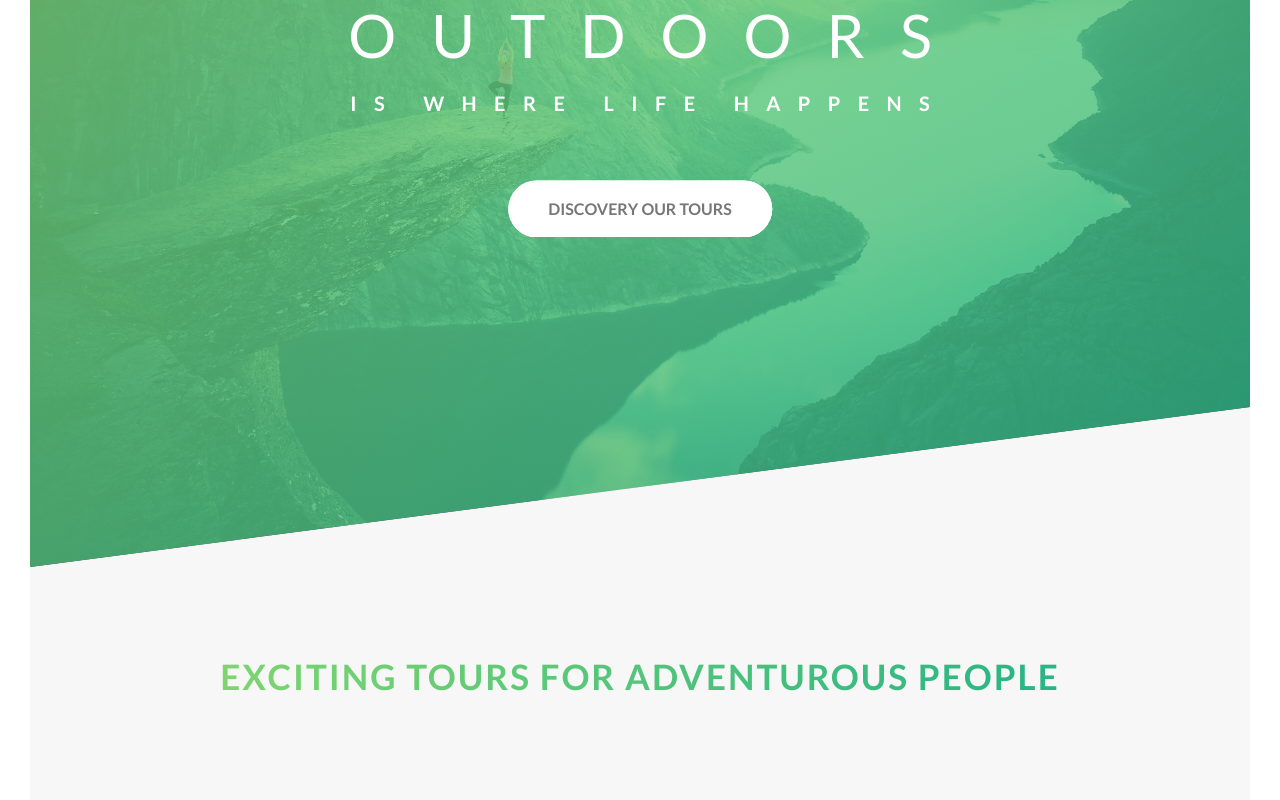
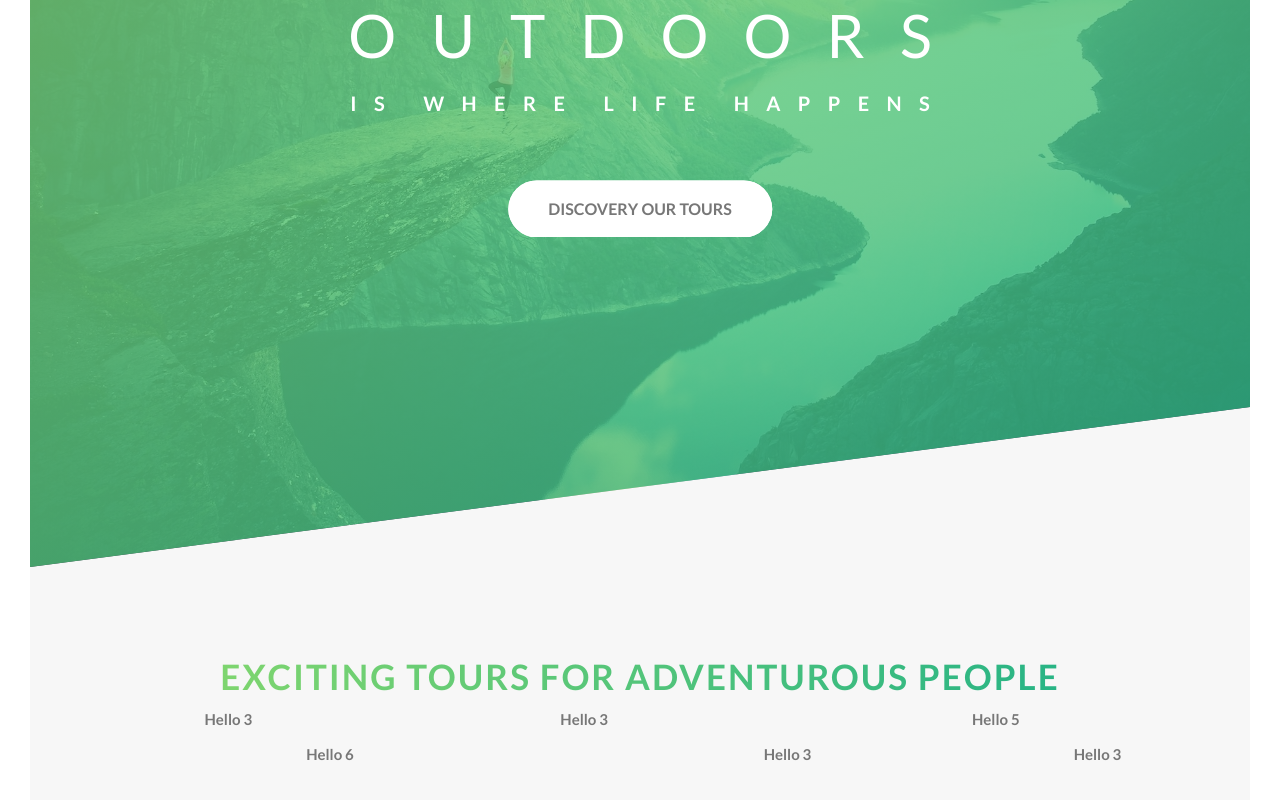
Before and after one commit to HigorMenezes/natours-layout, a React (Create React App) app: page / in a window 1280 px wide. Shown: the part 223-1023 px from the top of the page. Built offline with nearby package versions, Linux system fonts and the light colour scheme.

Commit message:
grid layout component finished

```diff
--- /dev/null
+++ b/src/components/GridComponent/index.tsx
@@ -0,0 +1,11 @@
+import React from 'react';
+
+import { Container, Item } from './styles';
+
+import { GridInterface } from './interface';
+
+const GridComponent = (props: GridInterface) =>
+  (props.container && <Container {...props} />) ||
+  (props.item && <Item {...props} />) || <Container {...props} />;
+
+export default GridComponent;
--- /dev/null
+++ b/src/components/GridComponent/interface.ts
@@ -0,0 +1,13 @@
+export interface GridThemeInterface {
+  gridWidth?: number;
+  gutterVertical?: number;
+  gutterHorizontal?: number;
+  xl?: number;
+}
+
+export interface GridInterface {
+  children?: JSX.Element | JSX.Element[];
+  theme?: GridThemeInterface;
+  container?: boolean;
+  item?: boolean;
+}
--- /dev/null
+++ b/src/components/GridComponent/styles.ts
@@ -0,0 +1,43 @@
+import styled, { css } from 'styled-components';
+
+import { GridInterface } from './interface';
+
+import { clearFix } from '../../styles/functions/clearFix';
+
+export const Container = styled.div`
+  ${(props: GridInterface) =>
+    props.theme &&
+    props.theme.gridWidth &&
+    css`
+      max-width: ${props.theme.gridWidth}%;
+    `};
+  margin: 0 auto;
+  ${clearFix}
+
+  ${(props: GridInterface) =>
+    props.theme &&
+    props.theme.gutterVertical &&
+    css`
+      margin-bottom: ${props.theme.gutterVertical}rem;
+    `}
+`;
+
+export const Item = styled.div`
+  float: left;
+
+  ${(props: GridInterface) =>
+    props.theme &&
+    props.theme.gutterHorizontal &&
+    css`
+      margin-right: ${props.theme.gutterHorizontal}rem;
+    `}
+  ${(props: GridInterface) =>
+    props.theme &&
+    props.theme.xl &&
+    css`
+      width: calc(
+        ${(props.theme.xl / 12) * 100}% -
+          ${props.theme.gutterHorizontal || 0}rem
+      );
+    `}
+`;
--- a/src/containers/AboutContainer/index.tsx
+++ b/src/containers/AboutContainer/index.tsx
@@ -4,6 +4,7 @@ import { Container } from './styles';
 
 import TypographyComponent from '../../components/TypographyComponent';
 import CenterTextComponentUtil from '../../utils/components/CenterTextComponentUtil';
+import GridComponent from '../../components/GridComponent';
 
 const AboutContainer = () => (
   <Container>
@@ -11,6 +12,28 @@ const AboutContainer = () => (
       <TypographyComponent variant='h2' theme={{ fontSize: 3.5 }}>
         Exciting tours for adventurous people
       </TypographyComponent>
+      <GridComponent container theme={{ gutterVertical: 1 }}>
+        <GridComponent item theme={{ xl: 4, gutterHorizontal: 1 }}>
+          <h1>Hello 3</h1>
+        </GridComponent>
+        <GridComponent item theme={{ xl: 3, gutterHorizontal: 1 }}>
+          <h1>Hello 3</h1>
+        </GridComponent>
+        <GridComponent item theme={{ xl: 5 }}>
+          <h1>Hello 5</h1>
+        </GridComponent>
+      </GridComponent>
+      <GridComponent container>
+        <GridComponent item theme={{ xl: 6, gutterHorizontal: 1 }}>
+          <h1>Hello 6</h1>
+        </GridComponent>
+        <GridComponent item theme={{ xl: 3, gutterHorizontal: 1 }}>
+          <h1>Hello 3</h1>
+        </GridComponent>
+        <GridComponent item theme={{ xl: 3 }}>
+          <h1>Hello 3</h1>
+        </GridComponent>
+      </GridComponent>
     </CenterTextComponentUtil>
   </Container>
 );
--- a/src/utils/components/CenterTextComponentUtil/interface.ts
+++ b/src/utils/components/CenterTextComponentUtil/interface.ts
@@ -1,3 +1,3 @@
 export default interface CenterTextInterface {
-  children: JSX.Element;
+  children: JSX.Element | JSX.Element[];
 }
```
